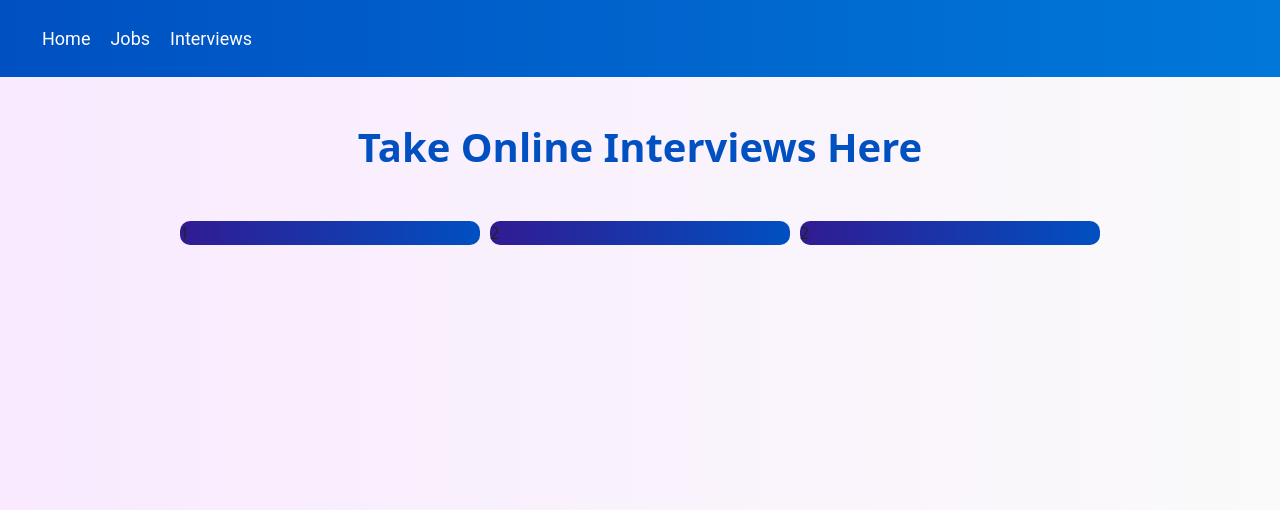
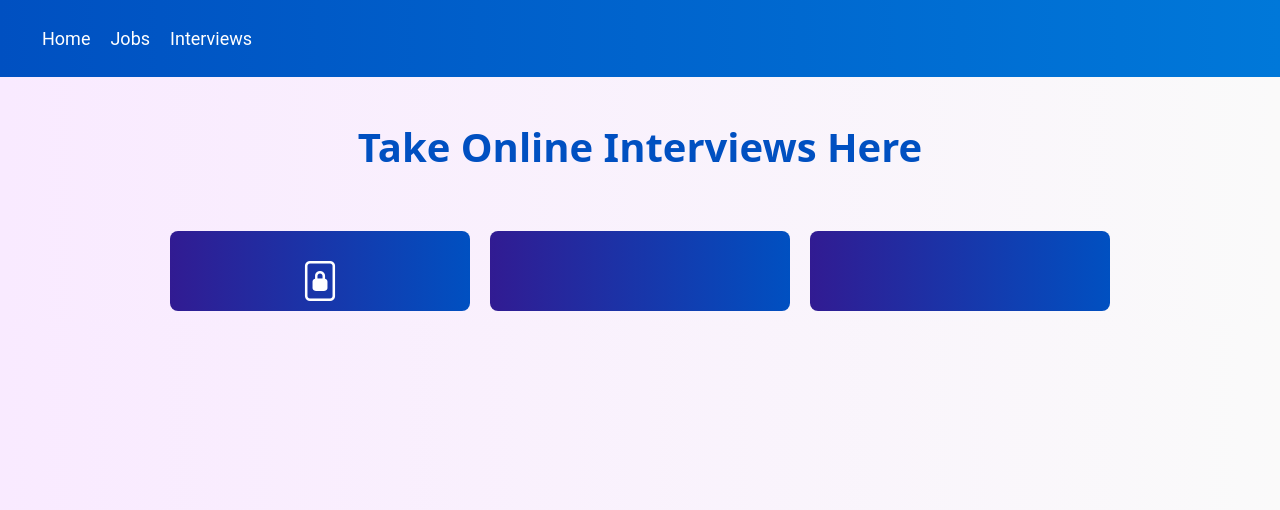
Before and after one commit to martin265/SmartWayConstructionProject, a PHP site: page /applicant_interviews.php in a window 1280 px wide. Shown: the top 510 px of the page. Run offline with PHP 8.4, Linux system fonts and the light colour scheme; some libraries are stand-ins or nearby versions.

Commit message:
working on the css

```diff
--- a/applicant_interviews.php
+++ b/applicant_interviews.php
@@ -23,9 +23,20 @@
                     </div>
 
                     <div class="interviews-panel-cards">
-                        <div class="interviews-panel-cards-1">1</div>
-                        <div class="interviews-panel-cards-2">2</div>
-                        <div class="interviews-panel-cards-3">2</div>
+                        <div class="interviews-panel-cards-1">
+                            <div class="interviews-panel-cards-1-title">
+                                <i class="bi bi-file-lock2"></i>
+                            </div>
+                        </div>
+                        <!-- the other card for the items will be here -->
+                        <div class="interviews-panel-cards-2">
+
+                        </div>
+                        <!-- the other card for the items will be here -->
+                        <div class="interviews-panel-cards-3">
+
+                        </div>
+
                     </div>
                 </div>
             </div>
--- a/styles/main.css
+++ b/styles/main.css
@@ -323,22 +323,31 @@ body {
 .interviews-panel .interviews-panel-cards .interviews-panel-cards-1 {
     width: 300px;
     height: auto;
-    border-radius: 10px;
+    border-radius: 8px;
     background: linear-gradient(to left, #0050C1, #311B92);
-    margin-right: 10px;
+    margin: 10px;
 }
 
 .interviews-panel .interviews-panel-cards .interviews-panel-cards-2 {
     width: 300px;
     height: auto;
-    border-radius: 10px;
+    border-radius: 8px;
     background: linear-gradient(to left, #0050C1, #311B92);
-    margin-right: 10px;
+    margin: 10px;
 }
 
 .interviews-panel .interviews-panel-cards .interviews-panel-cards-3 {
     width: 300px;
     height: auto;
-    border-radius: 10px;
+    border-radius: 8px;
     background: linear-gradient(to left, #0050C1, #311B92);
+    margin: 10px;
 }
+
+/* ================== // =================== // */
+.interviews-panel .interviews-panel-cards .interviews-panel-cards-1 .interviews-panel-cards-1-title {
+    text-align: center;
+    color: white;
+    padding-top: 20px;
+    font-size: 40px;
+}
```
